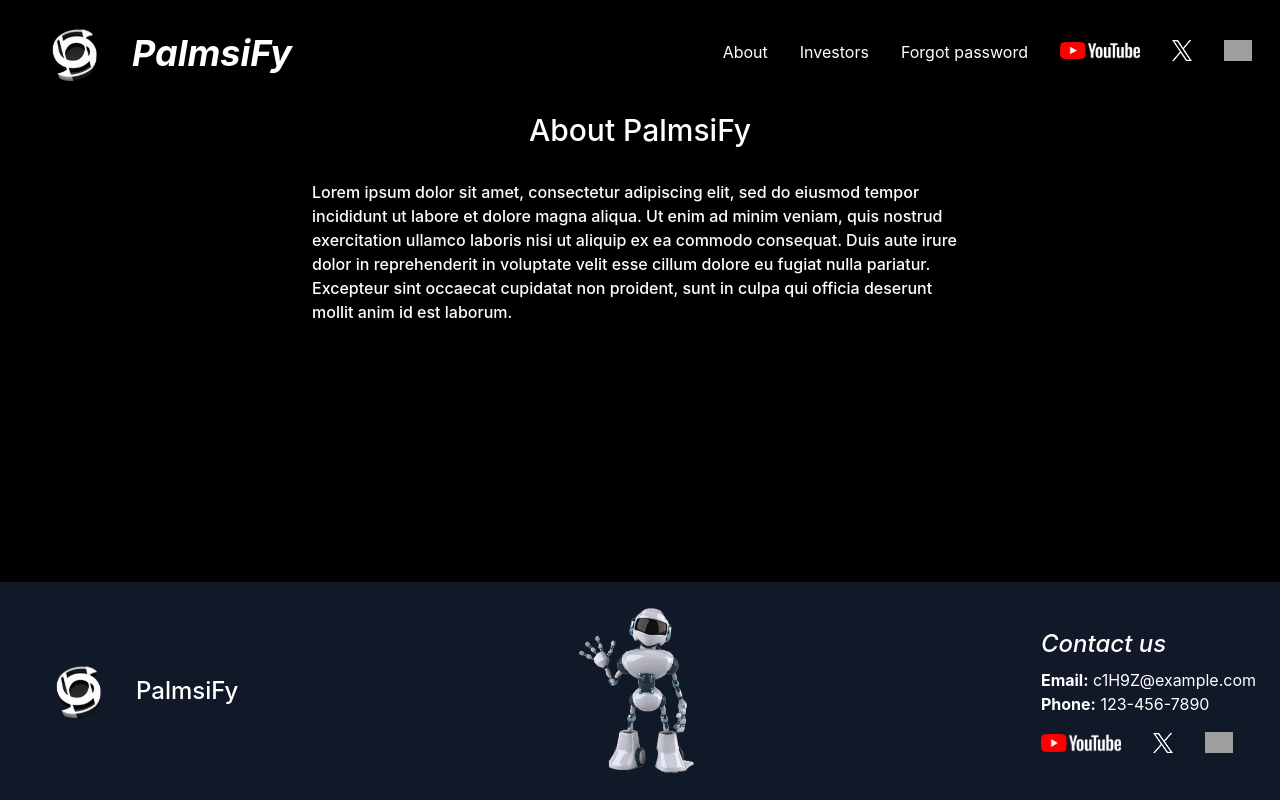
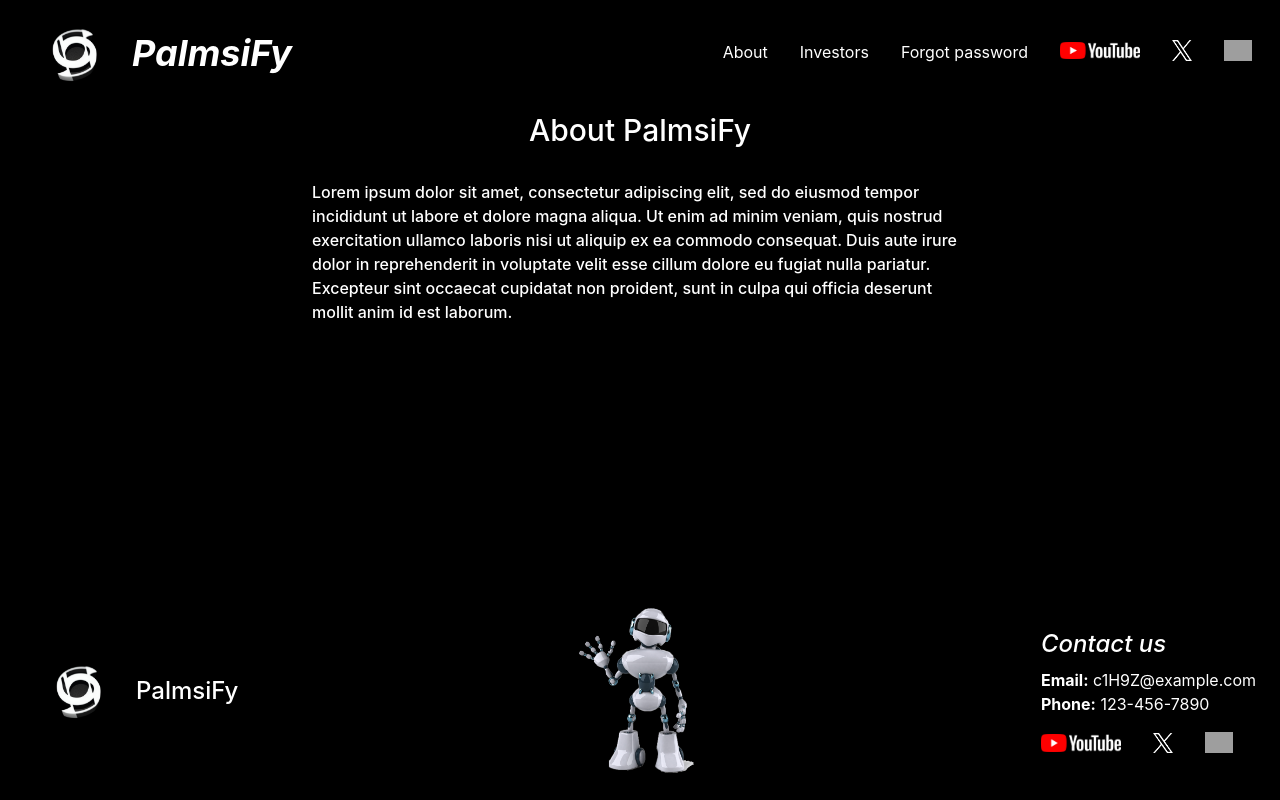
Before and after one commit to italianPalms/palmsiFy, a React (Create React App) app: page /about in a window 1280 px wide. Built offline with nearby package versions, Linux system fonts and the light colour scheme; grey boxes are pictures that could not be loaded.

Commit message:
adjust background color

```diff
--- a/src/App.js
+++ b/src/App.js
@@ -19,7 +19,7 @@ import RockPaperScissor from "./pages/Rock-Paper-Scissor";
 function App() {
 
   return (
-    <div className="text-white bg-black">
+    <div className=" text-white bg-black">
 
       <BrowserRouter>
         <Routes>
--- a/src/components/Footer.js
+++ b/src/components/Footer.js
@@ -7,7 +7,7 @@ import Instagram from "../img/Instagram_Glyph_Gradient.png";
 export default function Footer() {
 
     return (
-        <footer className="sticky-footer fixed bottom-0 w-full bg-gray-900 flex justify-between items-center p-6">
+        <footer className="sticky-footer fixed bottom-0 w-full bg-black flex justify-between items-center p-6">
             <div className="flex items-center">
                 <img src={logo} alt="logo" className="w-28"></img>
                 <p className="font-medium text-2xl">PalmsiFy</p>
--- a/src/index.css
+++ b/src/index.css
@@ -94,7 +94,7 @@ code {
 } */
 
 .parallax {
-  /* overflow: hidden; */
+  overflow: hidden;
   position: relative;
   z-index: 0;
   min-height: 75vh;
```
